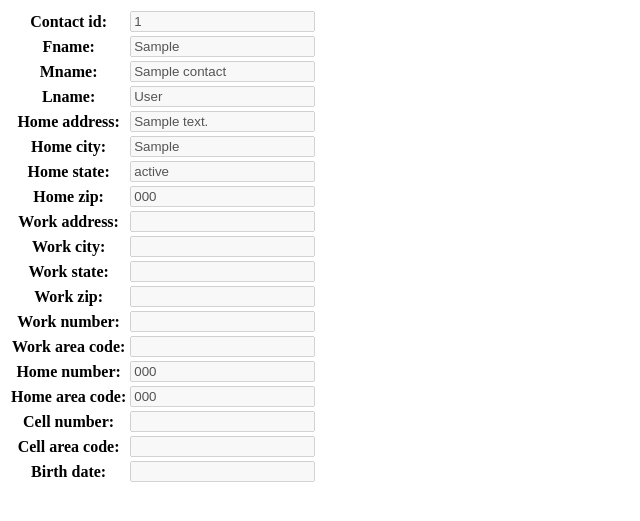
After one commit to mandalbiswadip/django_sql, a Django app: page /samples/1/view_contact/ in a window 1280 px wide. The commit adds this page. Shown: the top 521 px of the page, without its empty margins (0-640 px from the left). Run offline with Django 3.2, Linux system fonts and the light colour scheme; tables that the repository leaves empty hold one stand-in row (values such as "Sample post").

Commit message:
add update form

```diff
--- a/contact/forms.py
+++ b/contact/forms.py
@@ -3,6 +3,100 @@ from django import forms
 from django.forms import ModelForm, Form
 
 from .models import Contact, Address, Phone, Date
+from .validations import normalize_nans
+
+
+class ViewContactForm(Form):
+    HOME = "home"
+    WORK = "work"
+    EMPTY = ""
+    contact_id = forms.IntegerField(disabled=True)
+    fname = forms.CharField(max_length=15, disabled=True)
+    mname = forms.CharField(max_length=15, disabled=True)
+    lname = forms.CharField(max_length=15, disabled=True)
+    home_address = forms.CharField(max_length=30, disabled=True)
+    home_city = forms.CharField(max_length=12, disabled=True)
+    home_state = forms.CharField(max_length=6, disabled=True)
+    home_zip = forms.CharField(max_length=10, disabled=True)
+
+    work_address = forms.CharField(max_length=30, disabled=True)
+    work_city = forms.CharField(max_length=12, disabled=True)
+    work_state = forms.CharField(max_length=6, disabled=True)
+    work_zip = forms.CharField(max_length=10, disabled=True)
+
+    work_number = forms.CharField(max_length=12, disabled=True)
+    work_area_code = forms.CharField(max_length=12, disabled=True)
+
+    home_number = forms.CharField(max_length=12, disabled=True)
+    home_area_code = forms.CharField(max_length=12, disabled=True)
+
+    cell_number = forms.CharField(max_length=12, disabled=True)
+    cell_area_code = forms.CharField(max_length=12, disabled=True)
+
+    birth_date = forms.DateField(disabled=True)
+
+    @classmethod
+    def from_contact_id(cls, contact_object):
+        data = {
+            "contact_id": contact_object.pk,
+            "fname": contact_object.fname,
+            "mname": contact_object.mname,
+            "lname": contact_object.lname,
+        }
+
+        # View addresses
+        for address_type in ["home", "work"]:
+            address_objects = Address.objects.filter(
+                address_type__exact=address_type,
+                contact_id__exact=int(contact_object.pk))[:1]
+            if len(address_objects) == 0:
+                data.update({
+                    "{}_address".format(address_type): "",
+                    "{}_city".format(address_type): "",
+                    "{}_state".format(address_type): "",
+                    "{}_zip".format(address_type): ""
+                })
+            else:
+                address_object = address_objects[0]
+                data.update({
+                    "{}_address".format(address_type): address_object.address,
+                    "{}_city".format(address_type): address_object.city,
+                    "{}_state".format(address_type): address_object.state,
+                    "{}_zip".format(address_type): address_object.zip
+                })
+
+        for phone_type in ["home", "work", "cell"]:
+            phone_objects = Phone.objects.filter(
+                phone_type__exact=phone_type,
+                contact_id__exact=int(contact_object.pk))[:1]
+            if len(phone_objects) == 0:
+                data.update({
+                    "{}_number".format(phone_type): "",
+                    "{}_area_code".format(phone_type): "",
+                })
+            else:
+                phone_object = phone_objects[0]
+                data.update({
+                    "{}_number".format(phone_type): phone_object.number,
+                    "{}_area_code".format(phone_type): phone_object.area_code,
+                })
+
+        for d_type in ["birth"]:
+            date_objects = Date.objects.filter(
+                date_type__exact=d_type,
+                contact_id__exact=int(contact_object.pk))[:1]
+            if len(date_objects) == 0:
+                data.update({
+                    "{}_date".format(d_type): "",
+                })
+            else:
+                date_object = date_objects[0]
+                data.update({
+                    "{}_date".format(d_type): date_object.date,
+                })
+        data = normalize_nans(data)
+
+        return cls(initial=data)
 
 
 class AddContactForm(Form):
@@ -11,8 +105,8 @@ class AddContactForm(Form):
     EMPTY = ""
     contact_id = forms.IntegerField()
     fname = forms.CharField(max_length=15)
-    mname = forms.CharField(max_length=15)
-    lname = forms.CharField(max_length=15)
+    mname = forms.CharField(max_length=15, required=False)
+    lname = forms.CharField(max_length=15, required=False)
     address_type_choice = [(HOME, 'home'), (WORK, 'work'), (EMPTY, "")]
     address_type = forms.CharField(max_length=5,
                                    widget=forms.Select(
@@ -35,7 +129,41 @@ class AddContactForm(Form):
 
     number = forms.CharField(max_length=12, validators=[], required=False)
     date_type = forms.CharField(max_length=10, required=False)
-    date = forms.DateField(required=False)
+    date = forms.DateField(required=False, initial="MM/DD/YYYY")
+
+
+class UpdateContactForm(Form):
+    """form for updating contacts"""
+    HOME = "home"
+    WORK = "work"
+    EMPTY = ""
+    contact_id = forms.IntegerField()
+    fname = forms.CharField(max_length=15, required=False)
+    mname = forms.CharField(max_length=15, required=False)
+    lname = forms.CharField(max_length=15, required=False)
+    address_type_choice = [(HOME, 'home'), (WORK, 'work'), (EMPTY, "")]
+    address_type = forms.CharField(max_length=5,
+                                   widget=forms.Select(
+                                       choices=address_type_choice),
+                                   required=False)
+    address = forms.CharField(max_length=30, required=False)
+    city = forms.CharField(max_length=12, required=False)
+    state = forms.CharField(max_length=6, required=False)
+    zip = forms.CharField(max_length=10, required=False)
+
+    HOME = "home"
+    WORK = "work"
+    CELL = 'cell'
+    phone_type_choice = [(HOME, 'home'), (WORK, 'work'), (CELL, 'cell'),
+                         (EMPTY, "")]
+
+    phone_type = forms.CharField(max_length=5, widget=forms.Select(
+        choices=phone_type_choice),
+                                 required=False)
+
+    number = forms.CharField(max_length=12, validators=[], required=False)
+    date_type = forms.CharField(max_length=10, required=False)
+    date = forms.DateField(required=False, initial="MM/DD/YYYY")
 
 
 class ContactForm(ModelForm):
--- a/contact/models.py
+++ b/contact/models.py
@@ -22,9 +22,9 @@ class Address(models.Model):
     address_id = models.AutoField(primary_key=True)
     contact_id = models.ForeignKey(to=Contact, on_delete=models.CASCADE,
                                    db_column='contact_id')
-    address_type_choice = [(HOME, 'home'), (WORK, 'work'), (EMPTY, "")]
+    address_type_choice = [(HOME, 'home'), (WORK, 'work')]
     address_type = models.CharField(max_length=5, choices=address_type_choice,
-                                    default=HOME, null=True, blank=True)
+                                    default=HOME)
     address = models.CharField(max_length=30, null=True, blank=True)
     city = models.CharField(max_length=12, null=True, blank=True)
     state = models.CharField(max_length=6, null=True, blank=True)
@@ -45,7 +45,7 @@ class Phone(models.Model):
                                    db_column='contact_id')
     # TODO provide choice
     phone_type = models.CharField(max_length=5, choices=phone_type_choice,
-                                  default=CELL, null=True, blank=True)
+                                  default=CELL)
     area_code = models.CharField(max_length=3, null=True, blank=True)
 
     def val_number(self, x):
--- /dev/null
+++ b/contact/templates/contact/view.html
@@ -0,0 +1,6 @@
+{% block content %}
+  <form method="post">
+    {% csrf_token %}
+    <table>{{ form.as_table }}</table>
+  </form>
+{% endblock %}
--- a/contact/views.py
+++ b/contact/views.py
@@ -5,10 +5,12 @@ from django_filters.views import FilterView
 from django_tables2 import SingleTableMixin
 
 from .filters import ContactFilter
-from .forms import ContactForm, AddressForm, PhoneForm, DataForm, AddContactForm
+from .forms import ContactForm, AddressForm, PhoneForm, DataForm, \
+    AddContactForm, UpdateContactForm, ViewContactForm
 from .logs import logger
-from .models import Contact
+from .models import Contact, Address, Phone, Date
 from .tables import ContactTable
+from .validations import normalize_raw_data, normalize_nans
 
 
 class ContactListView(SingleTableMixin, FilterView):
@@ -31,17 +33,13 @@ def add_contact(request) -> object:
             form_a.save()
 
             if form_b.is_valid():
-                #     # form_b.cleaned_data["primary"] = primary
-                #     b = form_b.save(commit=False)
-                #     b.contact_id = primary
-                #     b.save()
                 form_b.save()
             if form_c.is_valid():
                 form_c.save()
             if form_d.is_valid():
                 form_d.save()
         else:
-            logger.error("Form submitted is not valid!")
+            logger.warn("Form submitted is not valid!")
 
         return HttpResponseRedirect('/contact/')
     else:
@@ -50,47 +48,74 @@ def add_contact(request) -> object:
     return render(request, 'contact/edit.html', {'form': form})
 
 
-def update_contact(request) -> object:
-    # Modify contact - manual button option
-    if request.method == 'POST':
-        try:
-            obj = Contact.objects.get(pk=request.POST['contact_id'])
-            form = ContactForm(request.POST, instance=obj)
-            if form.is_valid():
-                form.save()
-                return HttpResponseRedirect('/contact/')
-            else:
-                logger.warn("Form submitted is not valid!")
-                form.save()
-        except Exception:
-            # if the data does not already exists, create new entry
-            return add_contact(request)
+def view_contact(request, pk) -> object:
+    """
+    View contact given contact id
+    @param request: request
+    @param pk: primary key
+    @return: HTTP response
+    """
+    logger.warn(request.POST)
 
-    else:
-        form = ContactForm()
+    obj = Contact.objects.get(pk=pk)
 
-    return render(request, 'contact/update.html',
+    form = ViewContactForm.from_contact_id(obj)
+    return render(request, 'contact/view.html',
                   {'form': form, 'title': 'Edit Contact'})
 
 
-def modify_contact(request) -> object:
-    # Modify contact - manual button option
+def update_contact(request, pk) -> object:
+    """
+    Modify contact - redirect from row
+    @param request:
+    @param pk:
+    @return:
+    """
+    request_dict = normalize_raw_data(request.POST)
+    obj = Contact.objects.get(pk=pk)
     if request.method == 'POST':
-        try:
-            obj = Contact.objects.get(pk=request.POST['contact_id'])
-            form = ContactForm(request.POST, instance=obj)
-            if form.is_valid():
-                form.save()
-                return HttpResponseRedirect('/contact/')
-            else:
-                logger.warn("Form submitted is not valid!")
-                form.save()
-        except Exception:
-            # if the data does not already exists, create new entry
-            return add_contact(request)
+        form_a = ContactForm(request.POST, instance=obj)
+        if form_a.is_valid():
+            form_a.save()
+
+        # Saving Address data
+        address_objects = Address.objects.filter(
+            address_type__exact=request_dict["address_type"],
+            contact_id__exact=int(request_dict["contact_id"]))[:1]
+        if address_objects.__len__() == 0:
+            form_b = AddressForm(request.POST)
+        else:
+            form_b = AddressForm(request.POST, instance=address_objects[0])
+        if form_b.is_valid():
+            form_b.save()
+
+        # Saving Phone data
+        phone_objects = Phone.objects.filter(
+            phone_type__exact=request_dict["phone_type"],
+            contact_id__exact=int(request_dict["contact_id"]))[:1]
+        if phone_objects.__len__() == 0:
+            form_c = PhoneForm(request.POST)
+        else:
+            form_c = PhoneForm(request.POST, instance=phone_objects[0])
+        if form_c.is_valid():
+            form_c.save()
+
+        # Saving Date data
+        date_objects = Date.objects.filter(
+            date_type__exact=request_dict["date_type"],
+            contact_id__exact=int(request_dict["contact_id"]))[:1]
+        if date_objects.__len__() == 0:
+            form_d = DataForm(request.POST)
+        else:
+            form_d = DataForm(request.POST, instance=date_objects[0])
+        if form_d.is_valid():
+            form_d.save()
+
+        return HttpResponseRedirect('/contact/')
+
 
     else:
-        form = ContactForm()
+        form = UpdateContactForm(initial=normalize_nans(obj.__dict__))
 
     return render(request, 'contact/update.html',
                   {'form': form, 'title': 'Edit Contact'})
@@ -101,54 +126,5 @@ def delete_contact(request, pk) -> object:
     @param request:
     @return:
     """
-    obj = Contact.objects.get(pk=pk).delete()
+    Contact.objects.get(pk=pk).delete()
     return HttpResponseRedirect('/contact/')
-
-
-# add address
-
-def add_address(request) -> object:
-    if request.method == 'POST':
-        form = AddressForm(request.POST)
-
-        if form.is_valid():
-            form.save()
-            return HttpResponseRedirect('/contact/')
-        else:
-            logger.error("Form submitted is not valid!")
-    else:
-        form = AddressForm()
-
-    return render(request, 'contact/edit.html', {'form': form})
-
-
-# add phone
-def add_phone(request):
-    if request.method == 'POST':
-        form = PhoneForm(request.POST)
-
-        if form.is_valid():
-            form.save()
-            return HttpResponseRedirect('/contact/')
-        else:
-            logger.error("Form submitted is not valid!")
-    else:
-        form = PhoneForm()
-
-    return render(request, 'contact/edit.html', {'form': form})
-
-
-# add date
-def add_date(request):
-    if request.method == 'POST':
-        form = DataForm(request.POST)
-
-        if form.is_valid():
-            form.save()
-            return HttpResponseRedirect('/contact/')
-        else:
-            logger.error("Form submitted is not valid!")
-    else:
-        form = DataForm()
-
-    return render(request, 'contact/edit.html', {'form': form})
--- a/manage_contact/urls.py
+++ b/manage_contact/urls.py
@@ -21,12 +21,13 @@ from contact import views
 
 urlpatterns = [
     path('admin/', admin.site.urls),
+    path('', views.ContactListView.as_view()),
     path('contact/', views.ContactListView.as_view()),
     path(r'add_contact/', views.add_contact),
-    path(r'modify_contact/', views.modify_contact),
     url(r'^samples/(?P<pk>\d+)/delete_contact/$', views.delete_contact,
         name='Delete Contact'),
-    path(r'address/', views.add_address),
-    path(r'phone/', views.add_phone),
-    path(r'date/', views.add_date),
+    url(r'^samples/(?P<pk>\d+)/update_contact/$', views.update_contact,
+        name='Update Contact'),
+    url(r'^samples/(?P<pk>\d+)/view_contact/$', views.view_contact,
+        name='View Contact'),
 ]
```
Also changed, not shown: contact/tables.py (+12 -0 lines), contact/templates/contact/base.html (added, +14 -0 lines), contact/templates/contact/contact.html (+31 -2 lines), contact/templates/contact/update.html (+7 -4 lines), contact/validations.py (+33 -0 lines), parse_csv.py (+4 -15 lines), contact/migrations/0013_auto_20210725_1754.py (added).
